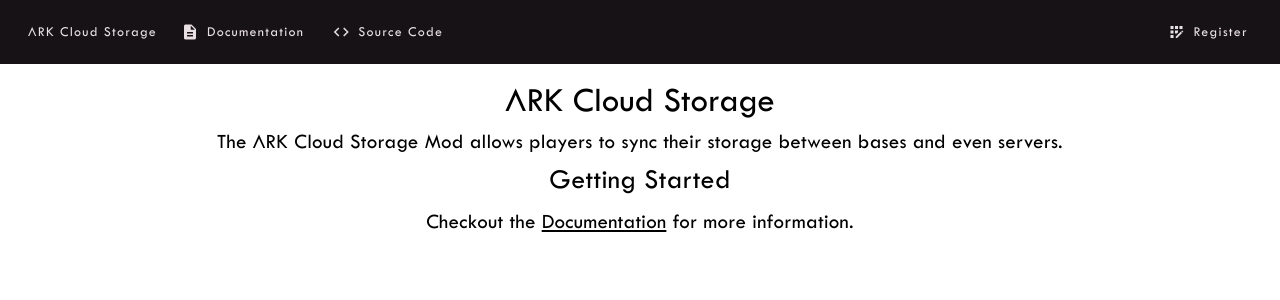
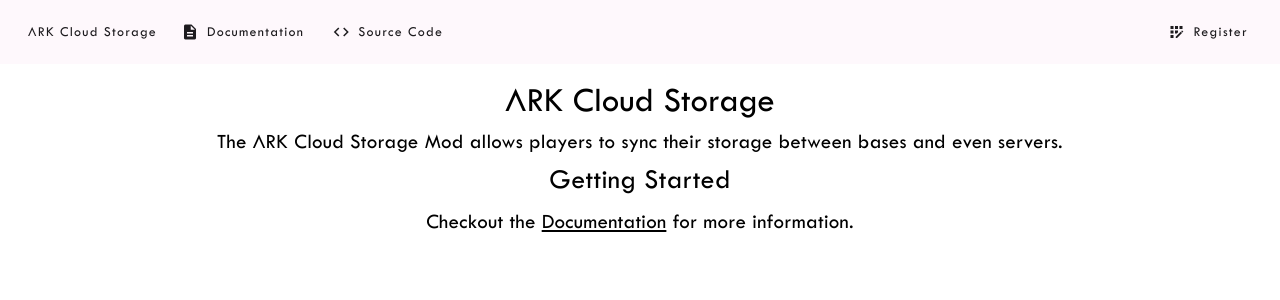
Before and after one commit to ark-cloud-storage/app, an Angular app: page /home in a window 1280 px wide. Shown: the top 300 px of the page. Built offline with nearby package versions, Linux system fonts and the light colour scheme.

Commit message:
fix: fix theme

```diff
--- a/angular.json
+++ b/angular.json
@@ -98,7 +98,6 @@
               }
             ],
             "styles": [
-              "@angular/material/prebuilt-themes/magenta-violet.css",
               "src/styles.scss"
             ],
             "scripts": [],
--- a/src/styles.scss
+++ b/src/styles.scss
@@ -1,4 +1,11 @@
 @use '@angular/material' as mat;
+
+html {
+    color-scheme: light dark;
+    @include mat.theme((
+        color: mat.$violet-palette,
+    ));
+}
 
 html, body {
     height: 100%;
```
